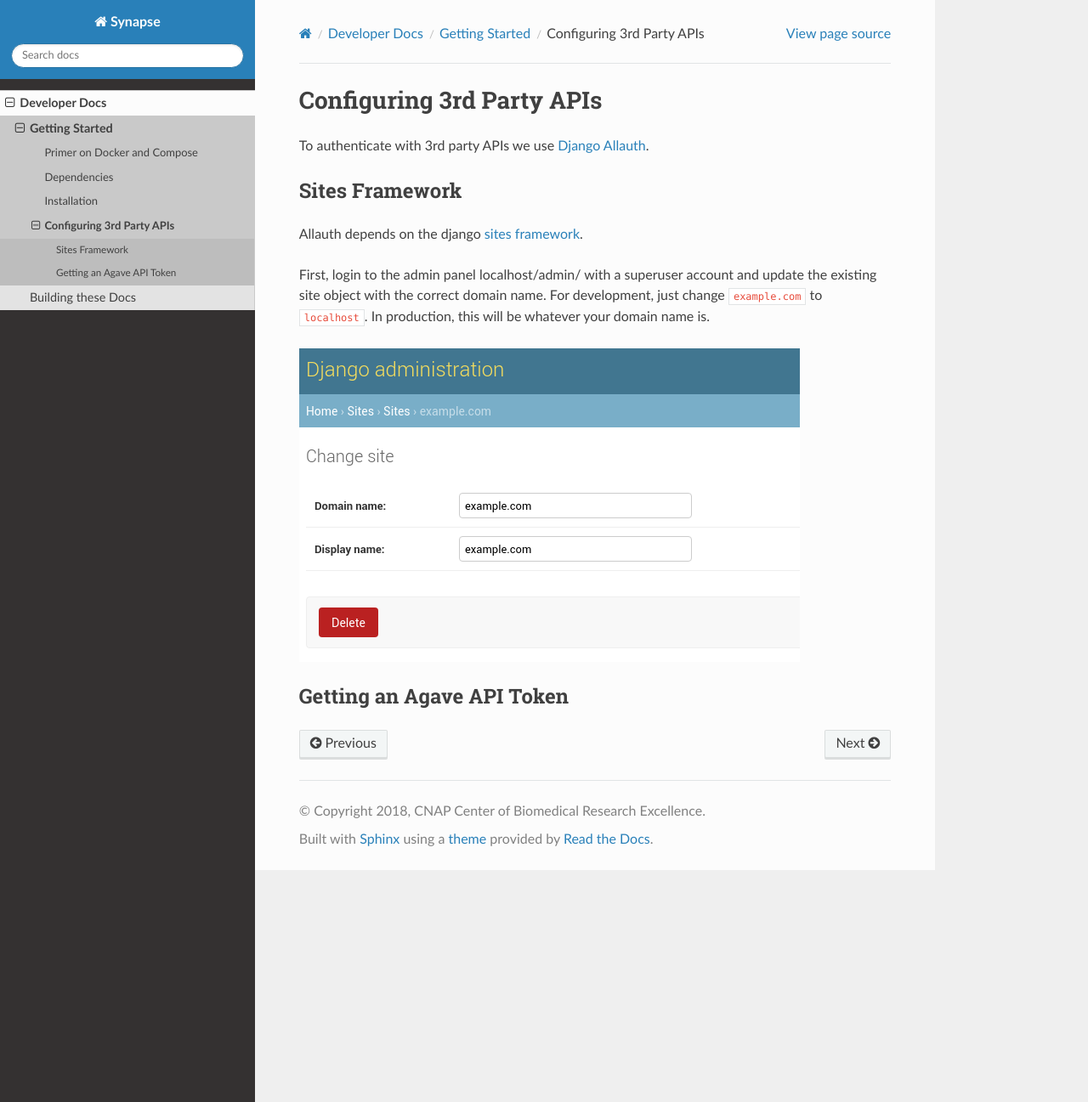
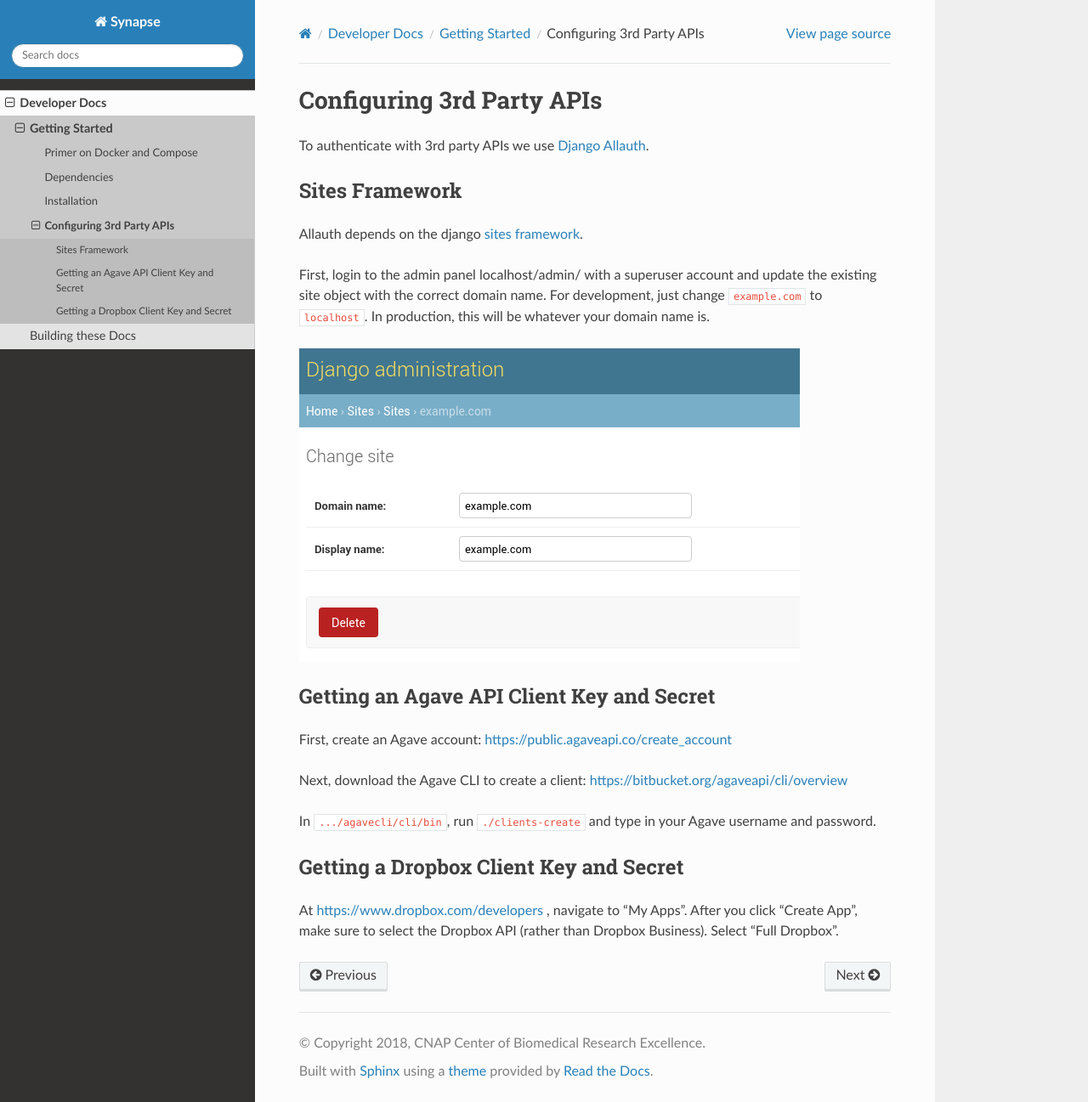
Before and after one commit to cnap-cobre/synapse-docs, a Sphinx documentation site: the page built from source/developer_docs/getting_started/configuring_3rd_party_apis.rst, in a window 1280 px wide and 1297 px high. Shown: the whole window at 85% size. Built offline with Sphinx 7.4.7 and the Read the Docs theme 2.0.0, drawn with Linux system fonts in a browser that asks for light colours.

Commit message:
Update docs

```diff
--- a/source/developer_docs/getting_started/configuring_3rd_party_apis.rst
+++ b/source/developer_docs/getting_started/configuring_3rd_party_apis.rst
@@ -19,5 +19,22 @@ whatever your domain name is.
 .. image:: /_static/django-site.png
 
 
-Getting an Agave API Token
-~~~~~~~~~~~~~~~~~~~~~~~~~~
+Getting an Agave API Client Key and Secret
+~~~~~~~~~~~~~~~~~~~~~~~~~~~~~~~~~~~~~~~~~~
+
+First, create an Agave account:
+https://public.agaveapi.co/create_account
+
+Next, download the Agave CLI to create a client:
+https://bitbucket.org/agaveapi/cli/overview
+
+In ``.../agavecli/cli/bin``, run ``./clients-create`` and type in your Agave
+username and password.
+
+
+Getting a Dropbox Client Key and Secret
+~~~~~~~~~~~~~~~~~~~~~~~~~~~~~~~~~~~~~~~
+
+At https://www.dropbox.com/developers , navigate to "My Apps".  After you
+click "Create App", make sure to select the Dropbox API (rather than Dropbox
+Business).  Select "Full Dropbox".
```
